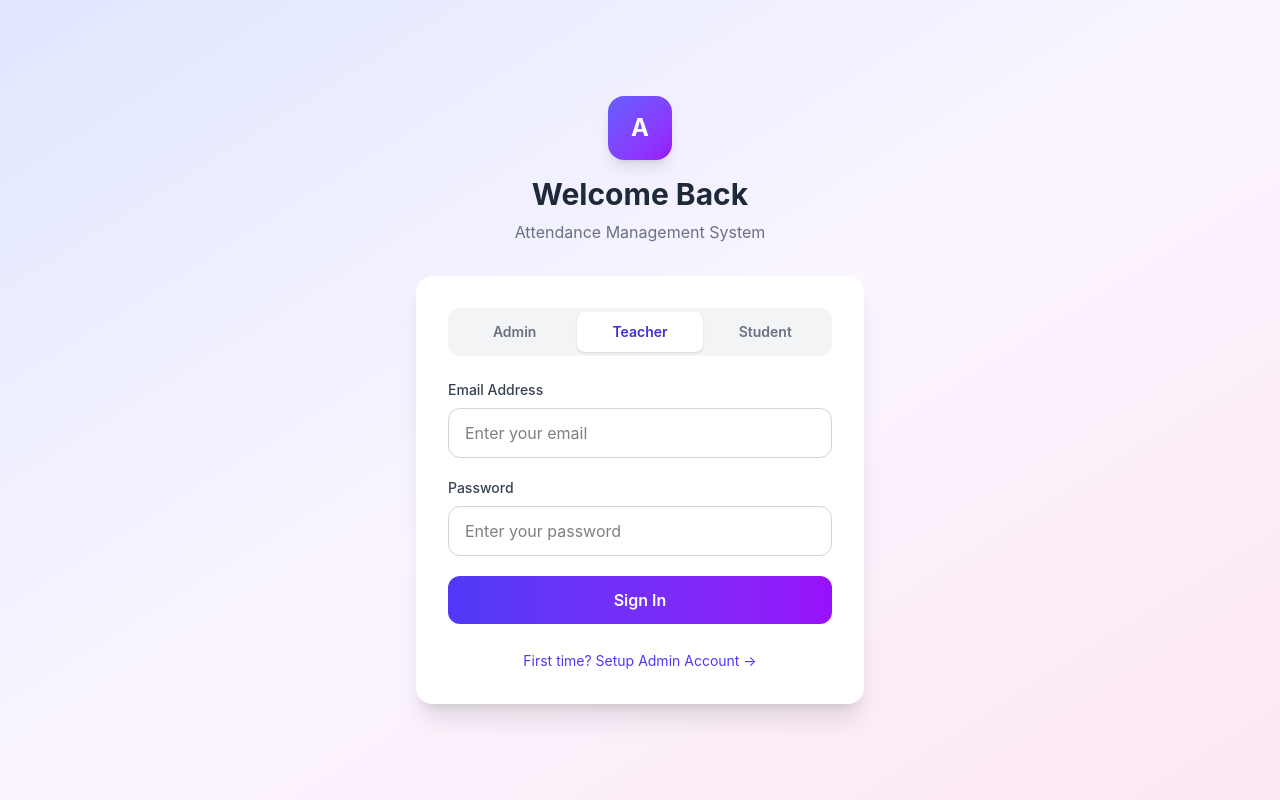
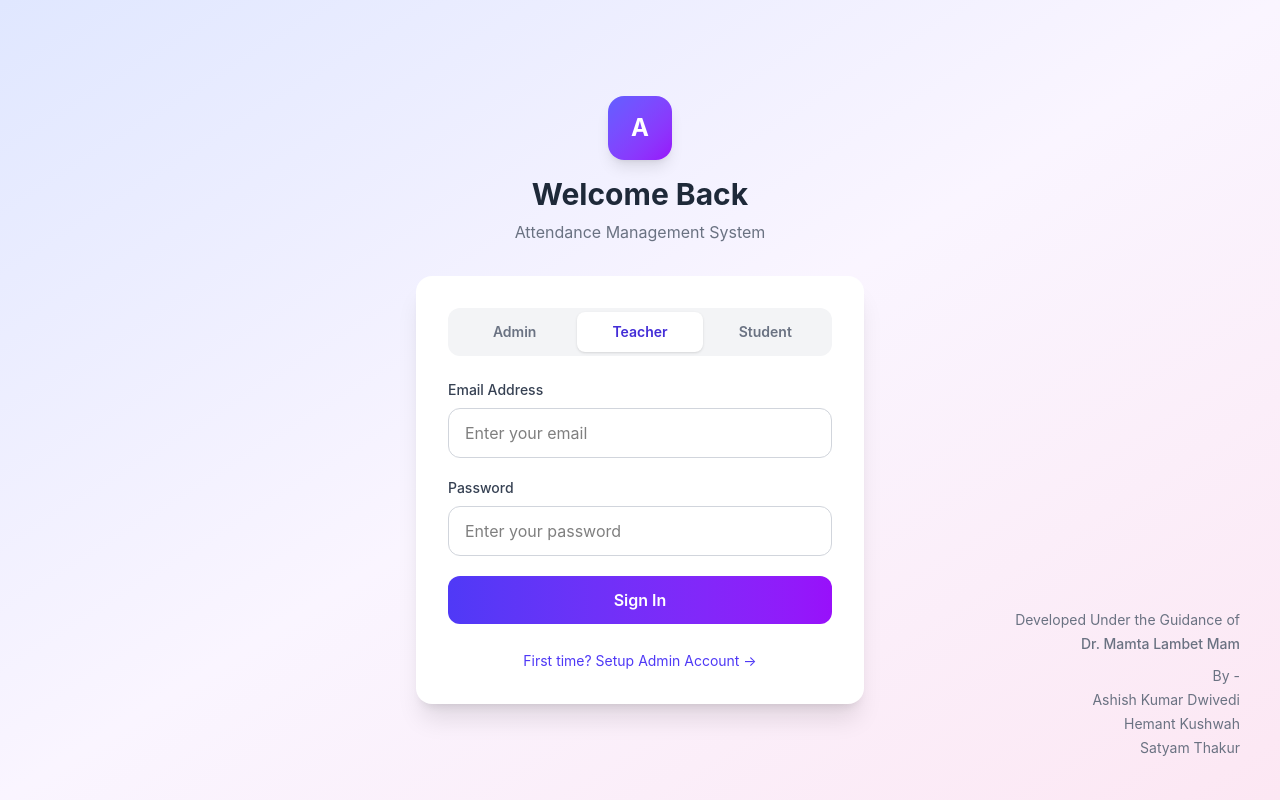
Before and after one commit to ashishd881/Attendance, a React (Vite) app in the folder Frontend/: page /login in a window 1280 px wide. Built offline with nearby package versions, Linux system fonts and the light colour scheme.

Commit message:
feat: add developer credits section to the login page

```diff
--- a/Frontend/src/pages/LoginPage.jsx
+++ b/Frontend/src/pages/LoginPage.jsx
@@ -162,6 +162,18 @@ const LoginPage = () => {
           </div>
         </div>
       </div>
+      <div>
+
+      </div>
+      <div className="fixed bottom-10 right-10 text-sm text-gray-500 text-right leading-6">
+          <p>Developed Under the Guidance of</p>
+          <p className="font-medium">Dr. Mamta Lambet Mam</p>
+
+          <p className="mt-2">By -</p>
+          <p>Ashish Kumar Dwivedi</p>
+          <p>Hemant Kushwah</p>
+          <p>Satyam Thakur</p>
+      </div>
     </div>
   );
 };
```
